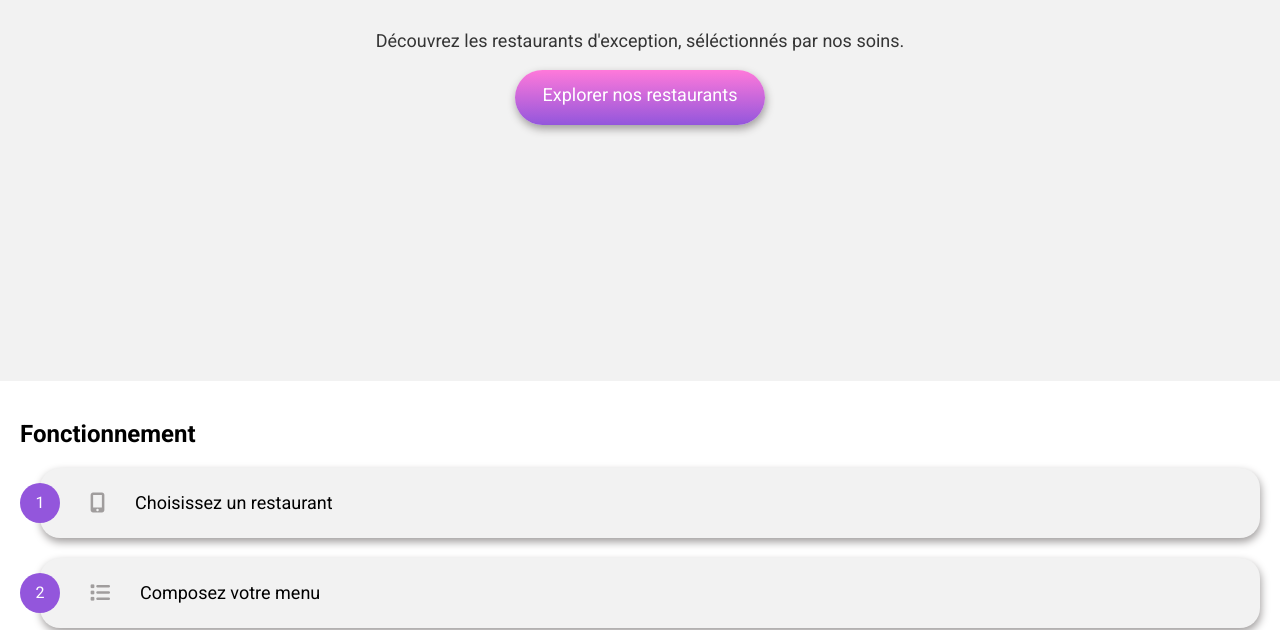
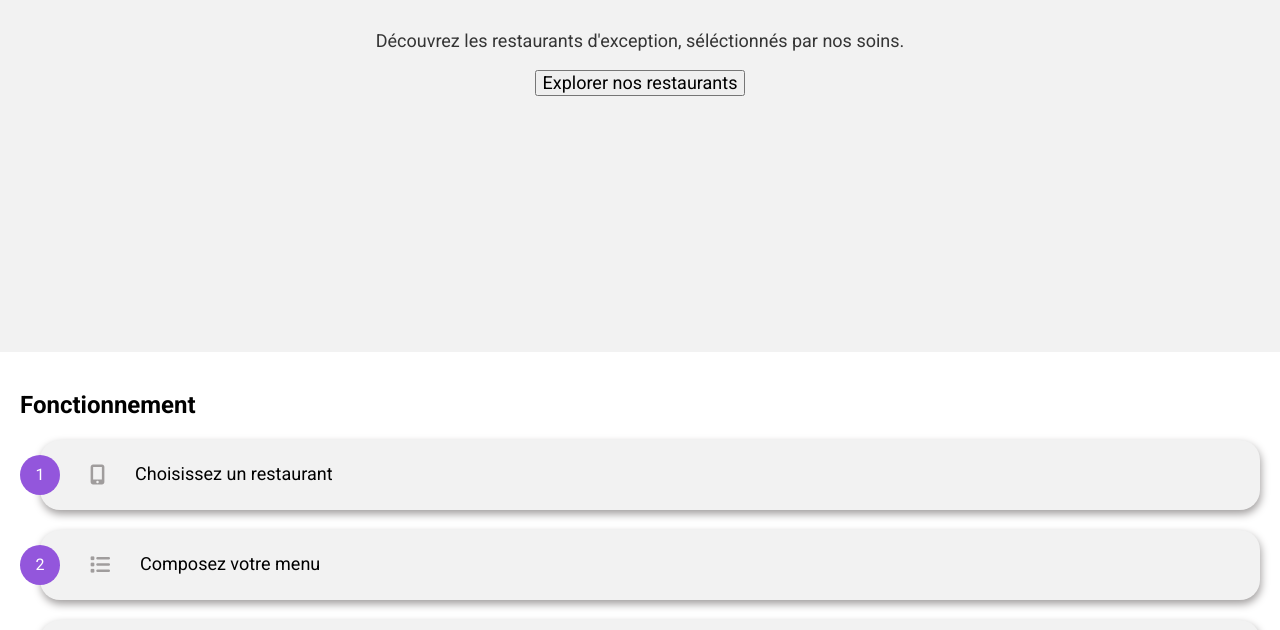
Before and after one commit to sabdesigner/P3-Ohmyfood, a plain HTML site: page index.html in a window 1280 px wide. Shown: the part 197-827 px from the top of the page. Drawn offline with Linux system fonts and the light colour scheme; a web font is replaced by a local one.

Commit message:
Modification de la div en bouton

```diff
--- a/index.html
+++ b/index.html
@@ -13,6 +13,7 @@
     rel="stylesheet">
 </head>
 <body>
+
   <header class="header">
 
       <div class="box box__header">
@@ -34,8 +35,8 @@
         <p>
           Découvrez les restaurants d'exception, séléctionnés par nos soins.
         </p>
-        <div class="box__booking__btn">Explorer nos restaurants</div>
-      </div>
+          <button class="style-btn">Explorer nos restaurants
+          </button>
     </div>
   </main>
   <!--fonctionnement -->
```
